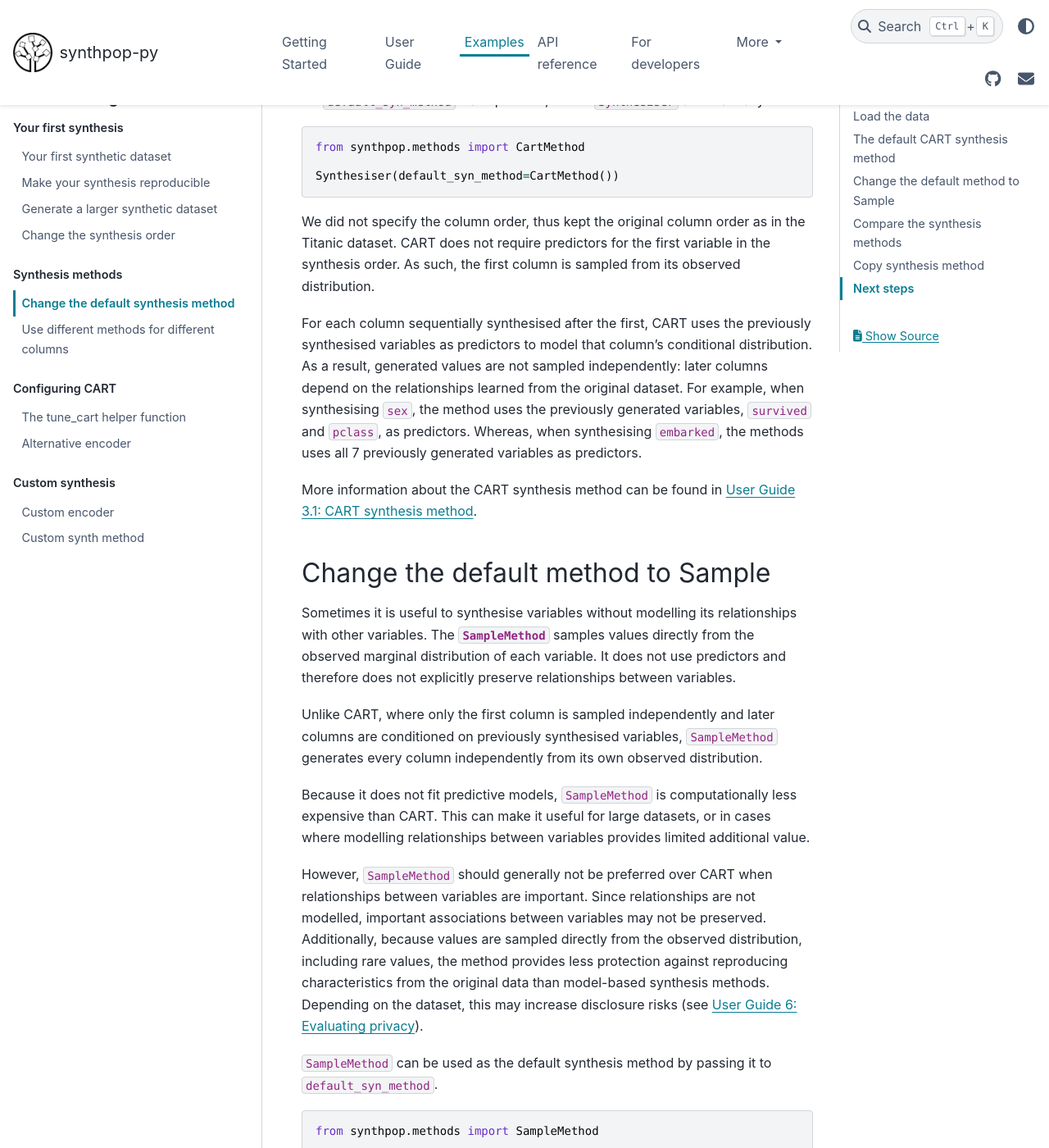
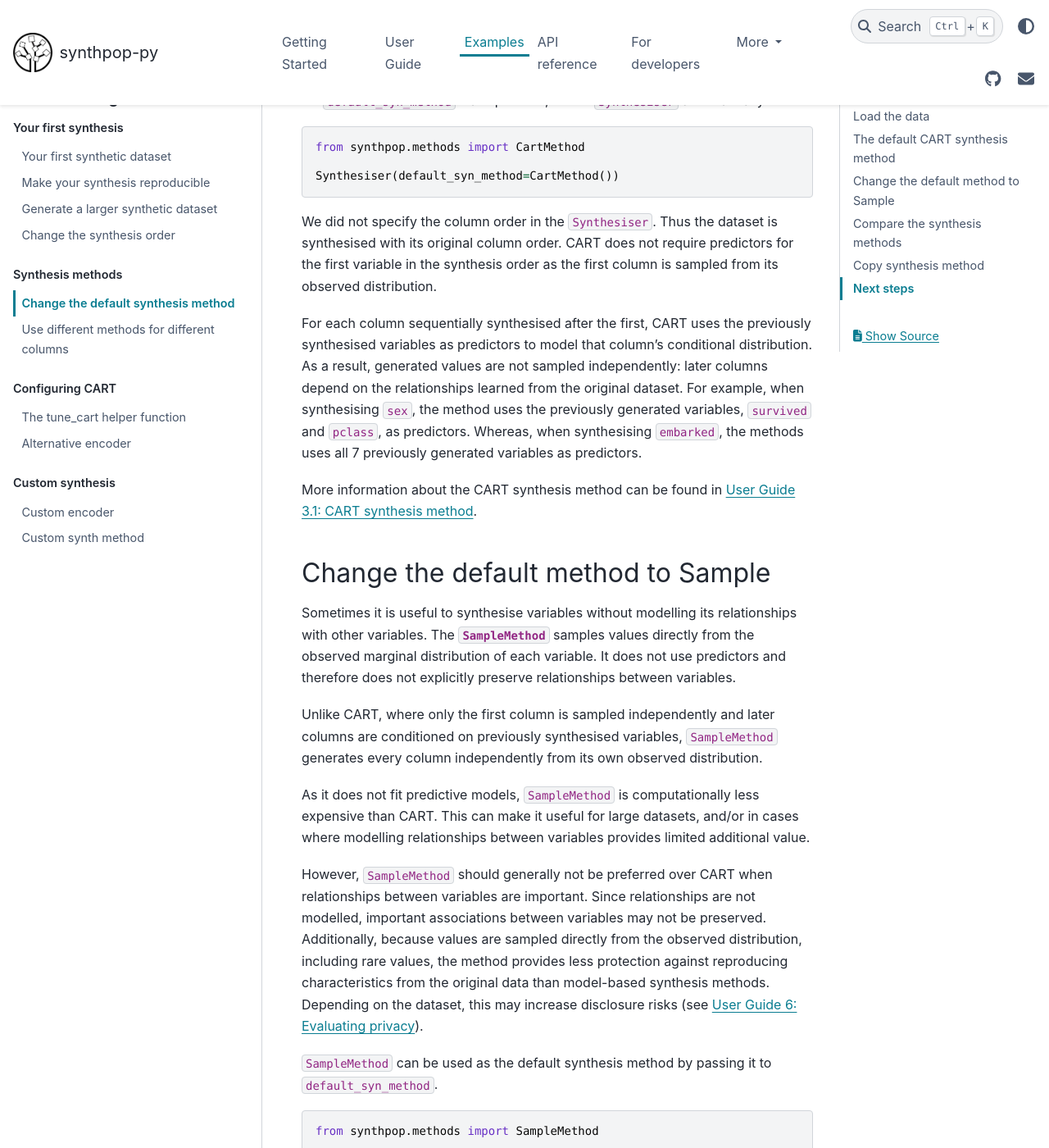
Before and after one commit to duonl/synthpop-py, a Sphinx documentation site: the page built from docs/source/examples/changing_the_default_method.md, in a window 1280 px wide and 1400 px high, scrolled down 1870 px. Shown: the whole window at 82% size. Built offline with Sphinx 7.4.7 and the PyData theme 0.15.4, drawn with Linux system fonts in a browser that asks for light colours; some of the changed text lies outside the part shown.

Commit message:
Apply suggestions from code review
Co-authored-by: casvanerpduo <cas.vanerp@duo.nl>

````diff
--- a/docs/source/examples/changing_the_default_method.md
+++ b/docs/source/examples/changing_the_default_method.md
@@ -56,7 +56,7 @@ from synthpop.methods import CartMethod
 
 Synthesiser(default_syn_method=CartMethod())
 ```
-We did not specify the column order, thus kept the original column order as in the Titanic dataset. CART does not require predictors for the first variable in the synthesis order. As such, the first column is sampled from its observed distribution.
+We did not specify the column order in the `Synthesiser`. Thus the dataset is synthesised with its original column order. CART does not require predictors for the first variable in the synthesis order as the first column is sampled from its observed distribution.
 
 For each column sequentially synthesised after the first, CART uses the previously synthesised variables as predictors to model that column's conditional distribution. As a result, generated values are not sampled independently: later columns depend on the relationships learned from the original dataset. For example, when synthesising `sex`, the method uses the previously generated variables, `survived` and `pclass`, as predictors. Whereas, when synthesising `embarked`,  the methods uses all 7 previously generated variables as predictors.
 
@@ -67,7 +67,7 @@ Sometimes it is useful to synthesise variables without modelling its relationshi
 
 Unlike CART, where only the first column is sampled independently and later columns are conditioned on previously synthesised variables, `SampleMethod` generates every column independently from its own observed distribution.
 
-Because it does not fit predictive models, `SampleMethod` is computationally less expensive than CART. This can make it useful for large datasets, or in cases where modelling relationships between variables provides limited additional value.
+As it does not fit predictive models, `SampleMethod` is computationally less expensive than CART. This can make it useful for large datasets, and/or in cases where modelling relationships between variables provides limited additional value.
 
 However, `SampleMethod` should generally not be preferred over CART when relationships between variables are important. Since relationships are not modelled, important associations between variables may not be preserved. Additionally, because values are sampled directly from the observed distribution, including rare values, the method provides less protection against reproducing characteristics from the original data than model-based synthesis methods. Depending on the dataset, this may increase disclosure risks (see [User Guide 6: Evaluating privacy](../user_guides/6_evaluating_privacy.md)).
 
````
Also changed, not shown: other parts of docs/source/examples/changing_the_default_method.md (+2 -2 lines).
